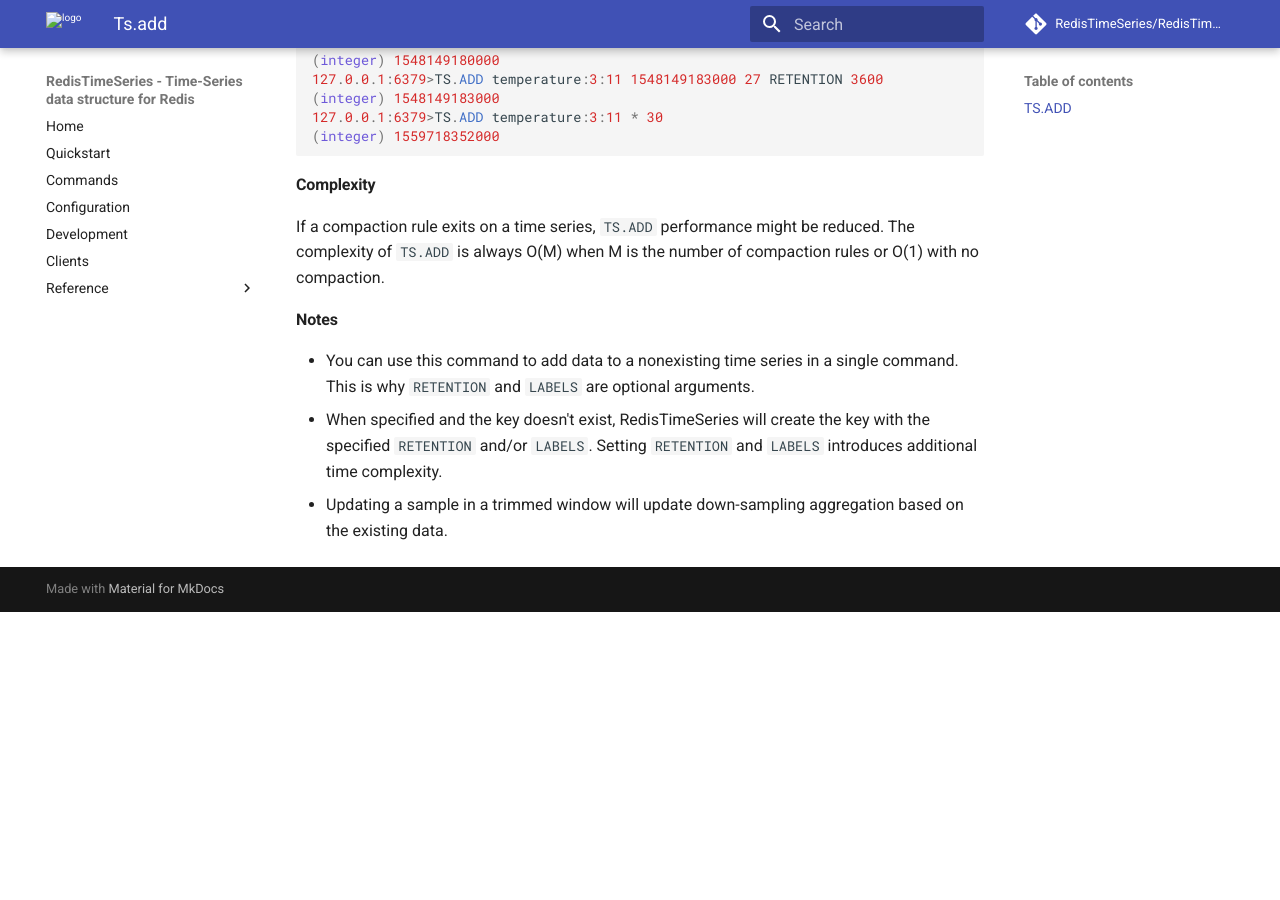
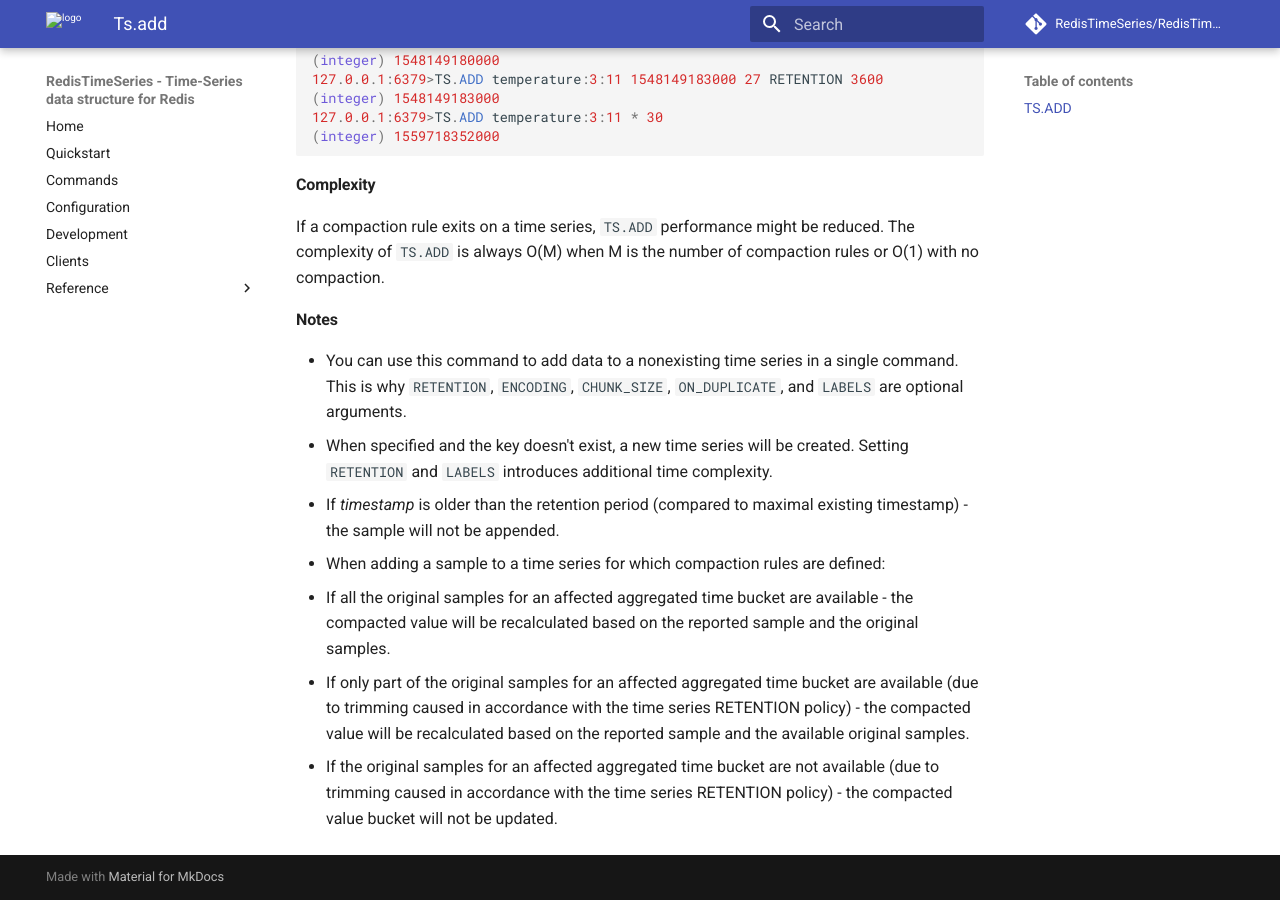
Before and after one commit to RedisTimeSeries/RedisTimeSeries, an MkDocs documentation site: the page built from docs/commands/ts.add.md, in a window 1280 px wide and 900 px high, scrolled down 1582 px. Built offline with MkDocs 1.6.1 and Material for MkDocs 9.7.7, drawn with Linux system fonts in a browser that asks for light colours; comment, search, counter and statistics services are not loaded; before the commit the page ends 2194 px from its top, so only the background shows below that; some of the changed text lies outside the part shown.

Commit message:
Update ts.add.md

````diff
--- a/docs/commands/ts.add.md
+++ b/docs/commands/ts.add.md
@@ -1,11 +1,11 @@
 ### TS.ADD
 
-Append a new sample to a time series.
+Append a sample to a time series.
 
 If the time series does not exist - it will be automatically created.
 
 ```sql
-TS.ADD key timestamp value [RETENTION retentionTime] [ENCODING [COMPRESSED|UNCOMPRESSED]] [CHUNK_SIZE size] [ON_DUPLICATE policy] [LABELS {label value}...]
+TS.ADD key timestamp value [RETENTION retentionPeriod] [ENCODING [COMPRESSED|UNCOMPRESSED]] [CHUNK_SIZE size] [ON_DUPLICATE policy] [LABELS {label value}...]
 ```
 
 - _key_ - Key name for time series
@@ -14,7 +14,7 @@ TS.ADD key timestamp value [RETENTION retentionTime] [ENCODING [COMPRESSED|UNCOM
 
 The following arguments are optional because they can be set by `TS.CREATE`:
 
- - `RETENTION` _retentionTime_ - Maximum age for samples compared to last event time (in milliseconds).
+ - `RETENTION` _retentionPeriod_ - Maximum retention period, compared to maximal existing timestamp (in milliseconds).
 
     Used only if a new time series is created. Ignored When adding samples to an existing time series.
 
@@ -62,7 +62,11 @@ The complexity of `TS.ADD` is always O(M) when M is the number of compaction rul
 #### Notes
 
 - You can use this command to add data to a nonexisting time series in a single command.
-  This is why `RETENTION` and `LABELS` are optional arguments.
-- When specified and the key doesn't exist, RedisTimeSeries will create the key with the specified `RETENTION` and/or `LABELS`.
+  This is why `RETENTION`, `ENCODING`, `CHUNK_SIZE`, `ON_DUPLICATE`, and `LABELS` are optional arguments.
+- When specified and the key doesn't exist, a new time series will be created.
   Setting `RETENTION` and `LABELS` introduces additional time complexity.
-- Updating a sample in a trimmed window will update down-sampling aggregation based on the existing data.
+- If _timestamp_ is older than the retention period (compared to maximal existing timestamp) - the sample will not be appended.
+- When adding a sample to a time series for which compaction rules are defined:
+  - If all the original samples for an affected aggregated time bucket are available - the compacted value will be recalculated based on the reported sample and the original samples.
+  - If only part of the original samples for an affected aggregated time bucket are available (due to trimming caused in accordance with the time series RETENTION policy) - the compacted value will be recalculated based on the reported sample and the available original samples.
+  - If the original samples for an affected aggregated time bucket are not available (due to trimming caused in accordance with the time series RETENTION policy) - the compacted value bucket will not be updated.
````
